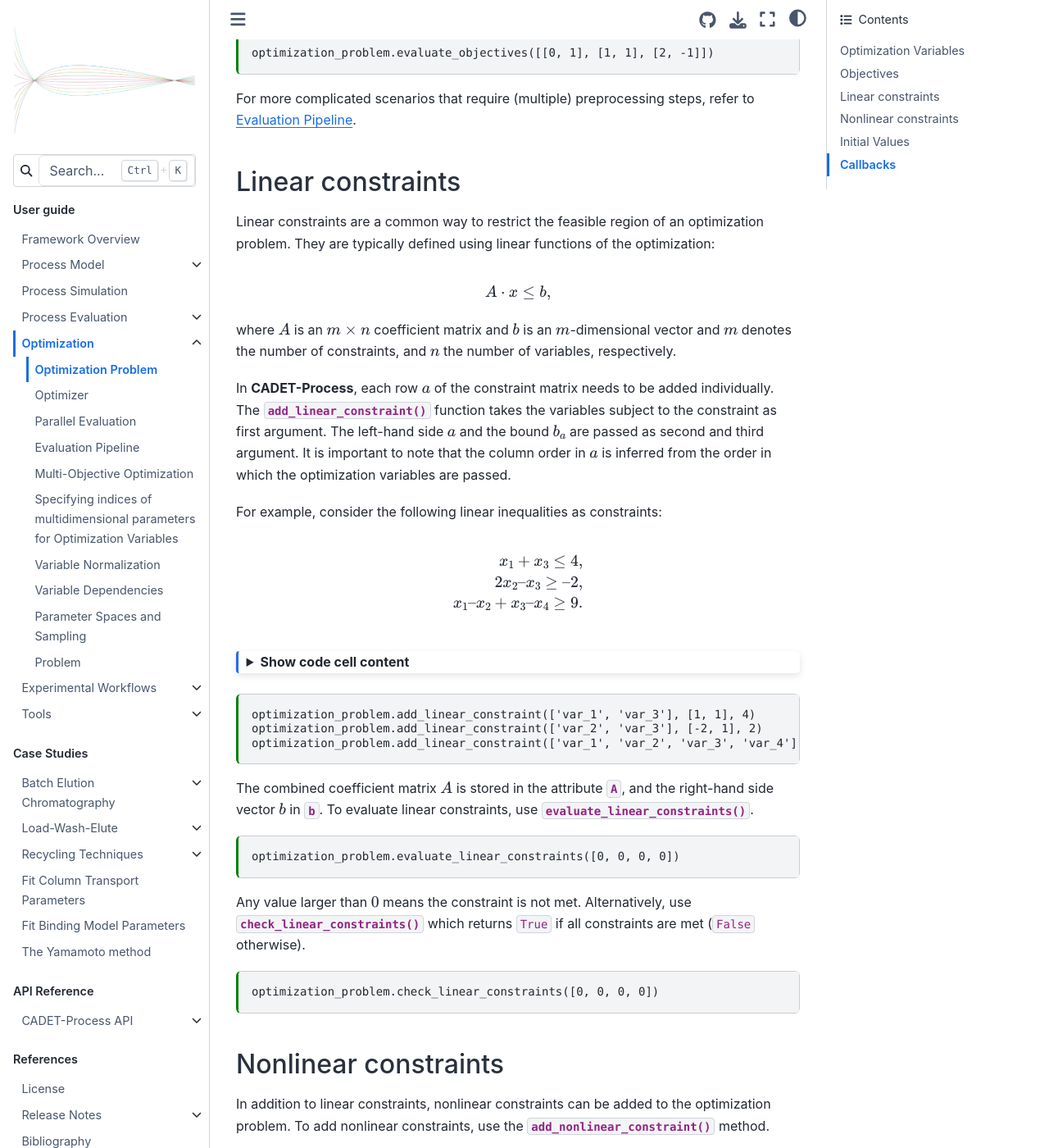
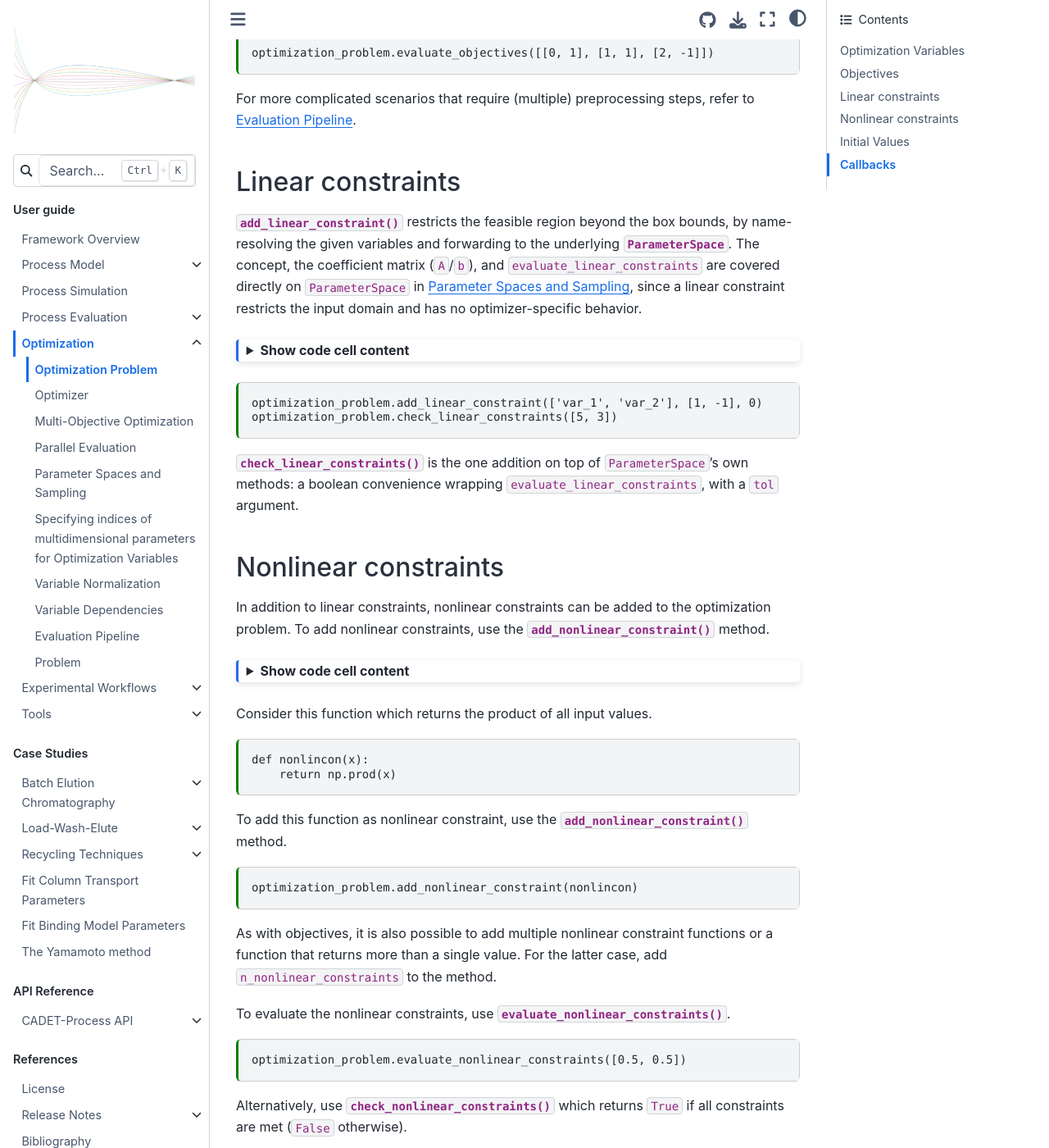
Before and after one commit to fau-advanced-separations/CADET-Process, a Sphinx documentation site: the page built from docs/source/user_guide/optimization/optimization_problem.md, in a window 1280 px wide and 1400 px high, scrolled down 2606 px. Shown: the whole window at 82% size. Built offline with Sphinx 7.4.7 and the Sphinx Book theme 1.1.4, drawn with Linux system fonts in a browser that asks for light colours; pages that are not in the unit, such as notebooks, are missing from menus.

Commit message:
Split optimization user guide into optimizer and design-space tracks
OptimizationProblem's evaluator wiring, caching, and variable indexing/normalization/dependency pages were thin convenience wrappers over ParameterSpace/MetricSpace/EvaluationPipeline, with no optimizer-specific behavior beyond forwarding a resolved call. Moved that content to a new track alongside parameter_space.md and problem.md, and moved Population's named-access content out of optimizer.md for the same reason, since it works identically on sampled or surrogate-training data with no optimizer involved. Trimmed optimization_problem.md's duplicate Linear constraints section to a cross-reference and enriched parameter_space.md's version instead, since add_linear_constraint is a pure forward with no added policy. Also fixed a pre-existing bug caught while re-verifying execution: parameter_space.md used HopsySampler before importing it.

````diff
--- a/docs/source/user_guide/optimization/optimization_problem.md
+++ b/docs/source/user_guide/optimization/optimization_problem.md
@@ -151,27 +151,8 @@
 
 ## Linear constraints
 
-Linear constraints are a common way to restrict the feasible region of an optimization problem.
-They are typically defined using linear functions of the optimization:
-
-$$
-A \cdot x \leq b,
-$$
-
-where $A$ is an $m \times n$ coefficient matrix and $b$ is an $m$-dimensional vector and $m$ denotes the number of constraints, and $n$ the number of variables, respectively.
-
-In **CADET-Process**, each row $a$ of the constraint matrix needs to be added individually.
-The {meth}`~CADETProcess.optimization.OptimizationProblem.add_linear_constraint` function takes the variables subject to the constraint as first argument.
-The left-hand side $a$ and the bound $b_a$ are passed as second and third argument.
-It is important to note that the column order in $a$ is inferred from the order in which the optimization variables are passed.
-
-For example, consider the following linear inequalities as constraints:
-
-$$
-x_1 + x_3 ≤ 4, \\
-2x_2 – x_3 ≥ –2, \\
-x_1 – x_2 + x_3 – x_4 ≥ 9.
-$$
+{meth}`~CADETProcess.optimization.OptimizationProblem.add_linear_constraint` restricts the feasible region beyond the box bounds, by name-resolving the given variables and forwarding to the underlying {class}`~CADETProcess.parameter_space.ParameterSpace`.
+The concept, the coefficient matrix (`A`/`b`), and `evaluate_linear_constraints` are covered directly on `ParameterSpace` in {ref}`parameter_space_guide`, since a linear constraint restricts the input domain and has no optimizer-specific behavior.
 
 ```{code-cell} ipython3
 :tags: [hide-cell]
@@ -180,29 +161,14 @@
 
 optimization_problem.add_variable('var_1')
 optimization_problem.add_variable('var_2')
-optimization_problem.add_variable('var_3')
-optimization_problem.add_variable('var_4')
 ```
 
 ```{code-cell} ipython3
-optimization_problem.add_linear_constraint(['var_1', 'var_3'], [1, 1], 4)
-optimization_problem.add_linear_constraint(['var_2', 'var_3'], [-2, 1], 2)
-optimization_problem.add_linear_constraint(['var_1', 'var_2', 'var_3', 'var_4'], [-1, 1, -1, 1], -9)
+optimization_problem.add_linear_constraint(['var_1', 'var_2'], [1, -1], 0)
+optimization_problem.check_linear_constraints([5, 3])
 ```
 
-The combined coefficient matrix $A$ is stored in the attribute {attr}`~CADETProcess.optimization.OptimizationProblem.A`, and the right-hand side vector $b$ in {attr}`~CADETProcess.optimization.OptimizationProblem.b`.
-To evaluate linear constraints, use {meth}`~CADETProcess.optimization.OptimizationProblem.evaluate_linear_constraints`.
-
-```{code-cell} ipython3
-optimization_problem.evaluate_linear_constraints([0, 0, 0, 0])
-```
-
-Any value larger than $0$ means the constraint is not met.
-Alternatively, use {meth}`~CADETProcess.optimization.OptimizationProblem.check_linear_constraints` which returns `True` if all constraints are met (`False` otherwise).
-
-```{code-cell} ipython3
-optimization_problem.check_linear_constraints([0, 0, 0, 0])
-```
+{meth}`~CADETProcess.optimization.OptimizationProblem.check_linear_constraints` is the one addition on top of `ParameterSpace`'s own methods: a boolean convenience wrapping `evaluate_linear_constraints`, with a `tol` argument.
 
 (nonlinear_constraints_guide)=
 ## Nonlinear constraints
````
Also changed, not shown: docs/source/user_guide/optimization/index.md (+17 -4 lines), docs/source/user_guide/optimization/optimizer.md (+4 -15 lines), docs/source/user_guide/optimization/parameter_space.md (+14 -0 lines), docs/source/user_guide/optimization/problem.md (+13 -2 lines).
